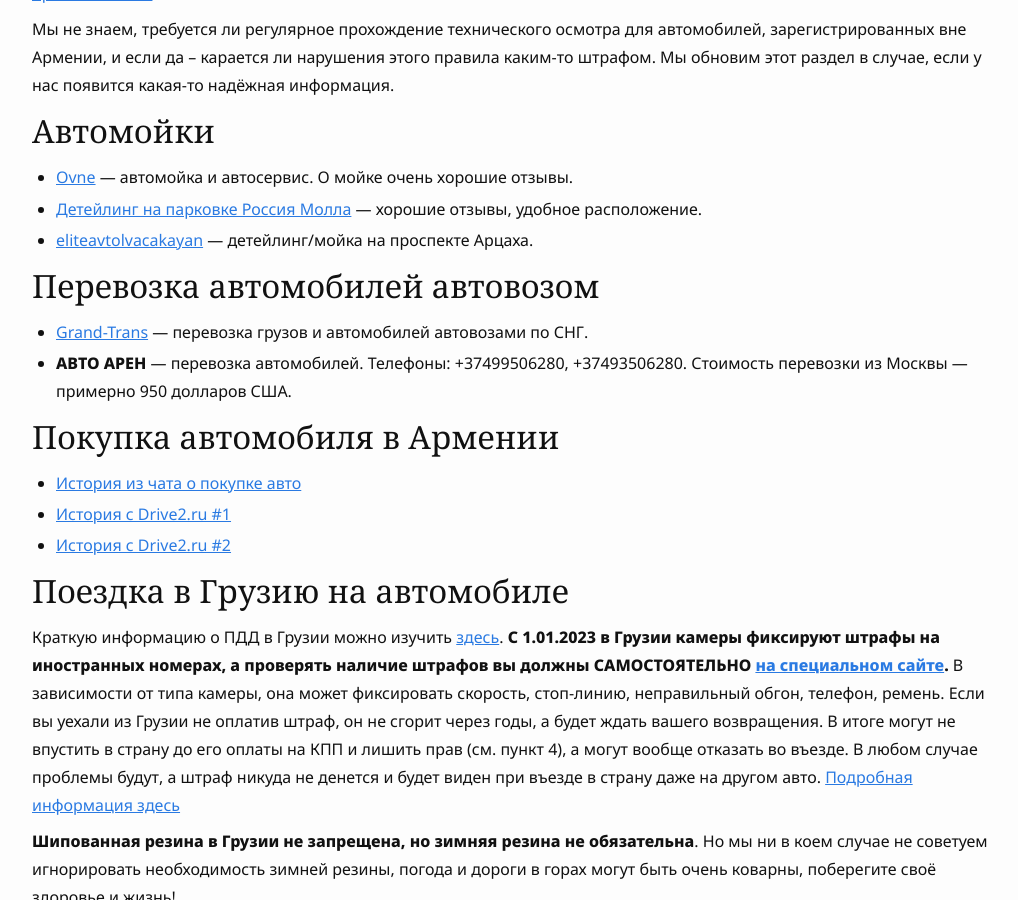
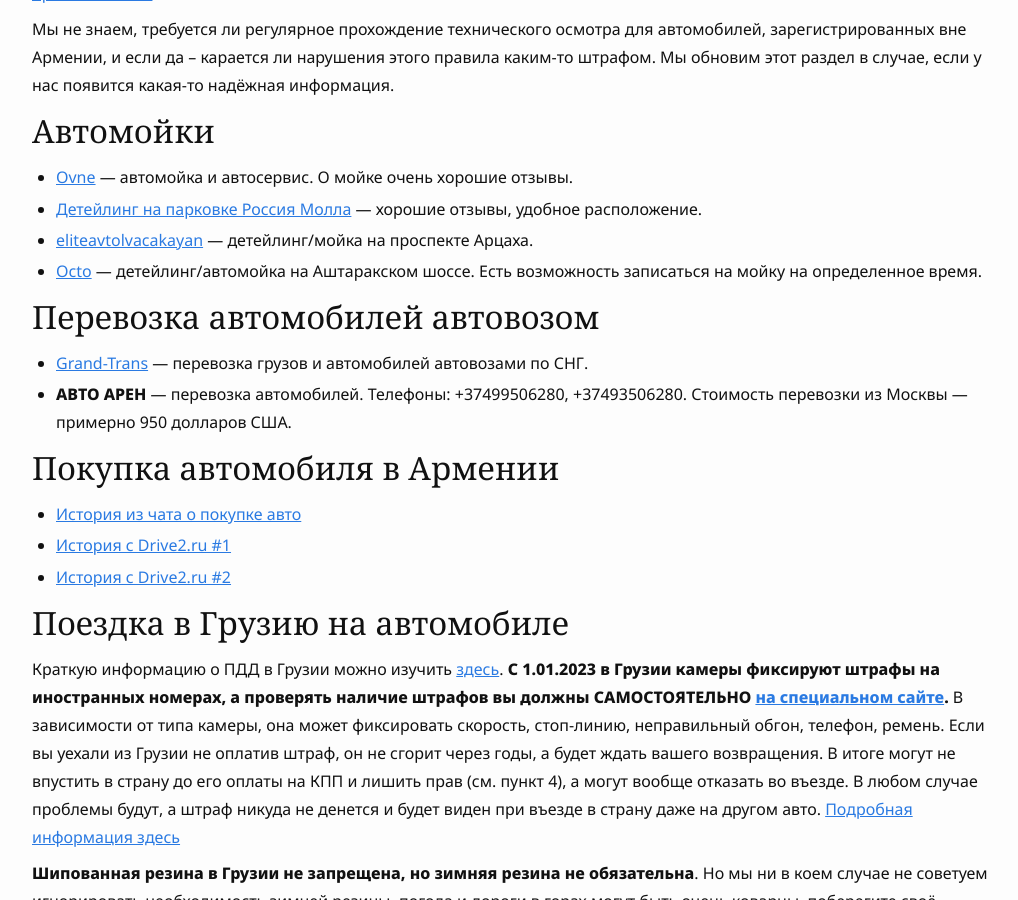
Before and after one commit to haywiki/haywiki.github.io, a Jekyll site: the page built from drive/index.md, in a window 1280 px wide and 900 px high, scrolled down 2625 px. Shown: the whole window, without its empty margins (128-1146 px from the left). Built offline with Jekyll 4.4.1, drawn with Linux system fonts in a browser that asks for light colours; nearby versions of some CDN libraries; a script that is not in the unit is left out.

Commit message:
Update index.md
Added Octo car wash

```diff
--- a/drive/index.md
+++ b/drive/index.md
@@ -87,6 +87,7 @@
 - [Ovne](https://ovne.am/ru/content/2/) — автомойка и автосервис. О мойке очень хорошие отзывы.
 - [Детейлинг на парковке Россия Молла](https://www.facebook.com/parkingcarwasham/) — хорошие отзывы, удобное расположение.
 - [eliteavtolvacakayan](https://instagram.com/eliteavtolvacakayan) — детейлинг/мойка на проспекте Арцаха.
+- [Octo](https://www.instagram.com/octo_detailing/) — детейлинг/автомойка на Аштаракском шоссе. Есть возможность записаться на мойку на определенное время.
 
 ## Перевозка автомобилей автовозом
 
```
